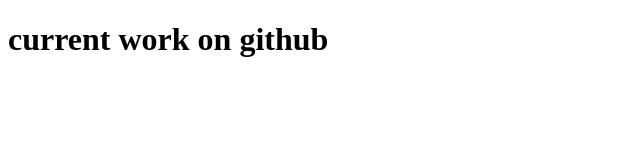
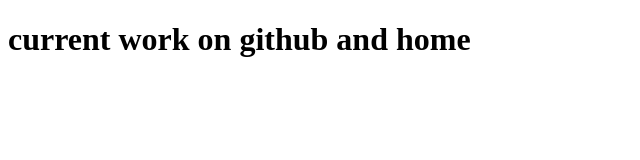
Before and after one commit to Ravi186/learn_github, a plain HTML site: page index.html in a window 1280 px wide. Shown: the whole page, without its empty margins (0-640 px from the left). Drawn offline with Linux system fonts and the light colour scheme.

Commit message:
3 time work

```diff
--- a/index.html
+++ b/index.html
@@ -6,6 +6,6 @@
     <title>Document</title>
 </head>
 <body>
-   <h1>current work on github</h1>
+   <h1>current work on github and home</h1>
 </body>
 </html>
```
